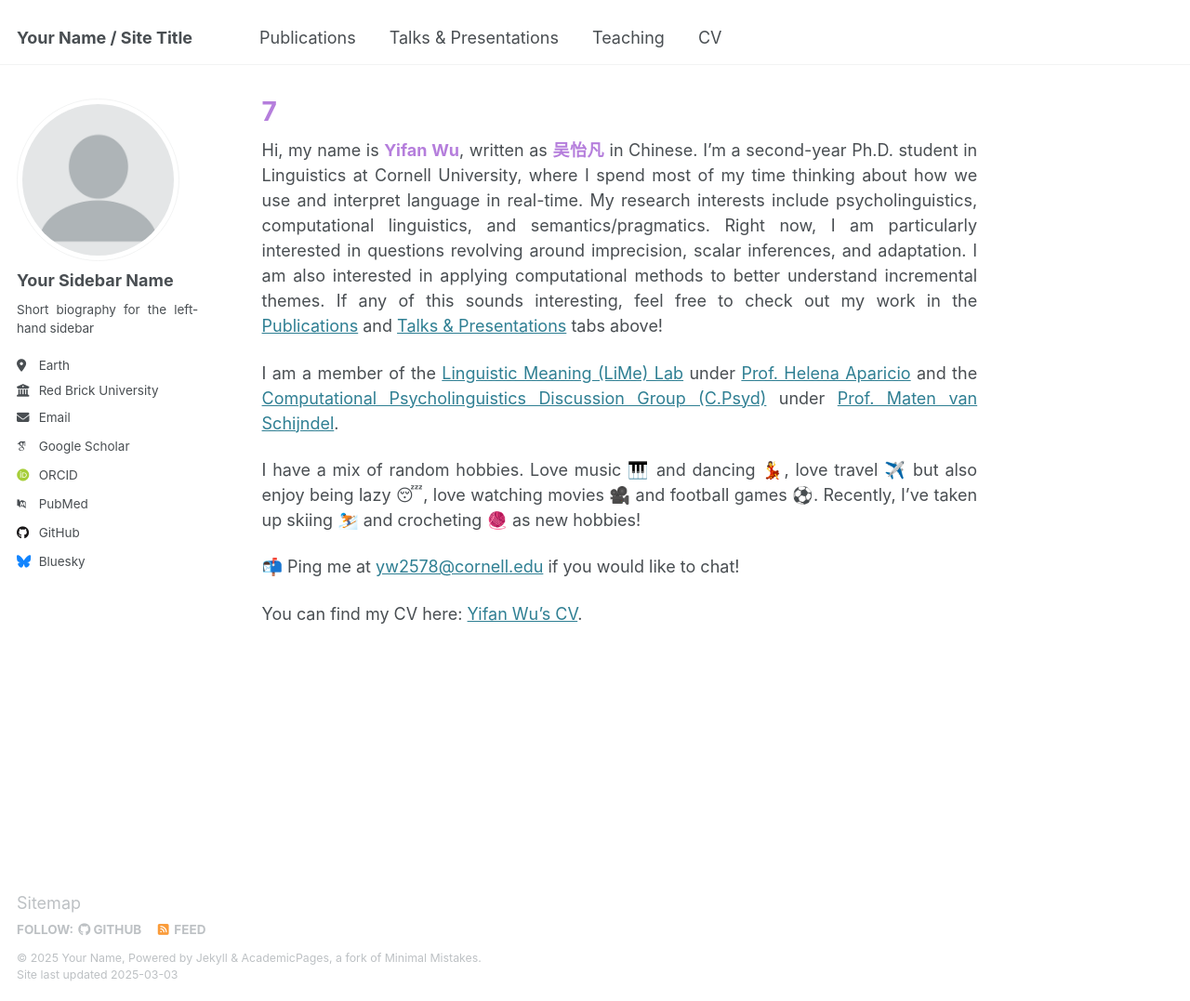
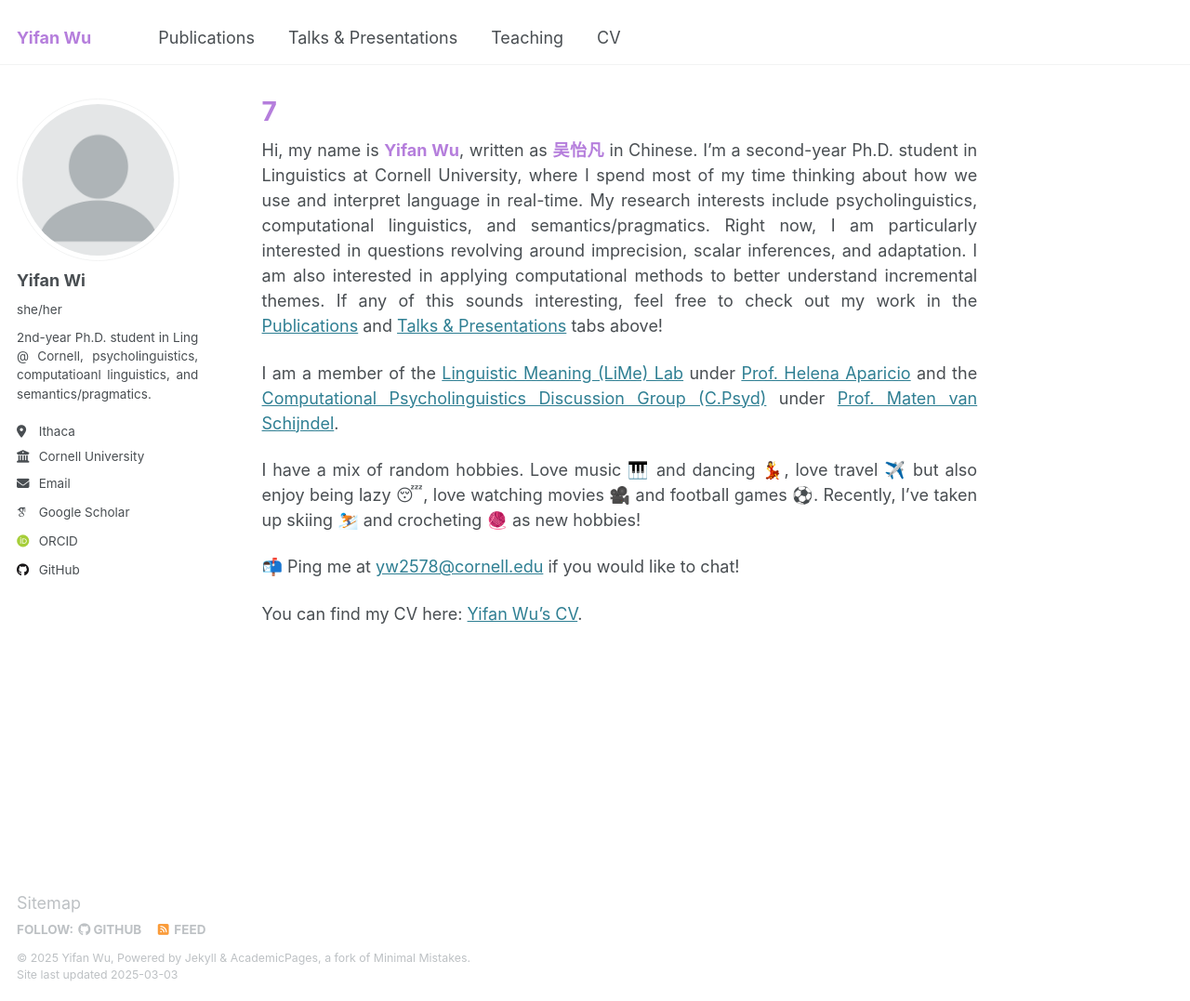
Before and after one commit to lynn-yifanwu-ling/lynn-yifanwu-ling.github.io, a Jekyll site: the page built from _pages/about.md, in a window 1280 px wide and 1077 px high. Shown: the whole window at 93% size. Built offline with Jekyll 4.4.1, drawn with Linux system fonts in a browser that asks for light colours; emoji names are drawn with the system emoji font; some web fonts are replaced.

Commit message:
Update _config.yml

```diff
--- a/_config.yml
+++ b/_config.yml
@@ -9,13 +9,13 @@
 # Basic Site Settings
 locale                   : "en-US"
 site_theme               : "default"
-title                    : "Your Name / Site Title"
+title                    : "<span style='color: #B57EDC;'>Yifan Wu</span>"
 title_separator          : "-"
-name                     : &name "Your Name"
-description              : &description "personal description"
-url                      : https://academicpages.github.io # the base hostname & protocol for your site e.g. "https://[your GitHub username].github.io"
+name                     : &name "Yifan Wu"
+description              : &description "2nd-year Ph.D. student in Ling @ Cornell, psycholinguistics, computatioanl linguistics, and semantics/pragmatics."
+url                      : https://unnamed-r-eina.github.io # the base hostname & protocol for your site e.g. "https://[your GitHub username].github.io"
 baseurl                  : "" # the subpath of your site, e.g. "/blog"
-repository               : "academicpages/academicpages.github.io"
+repository               : "unnamed-r-eina/unnamed-r-eina.github.io"
 
 # Site Author - The following control what appear as part of the author content on the side bar.
 #               If a field is blank the icon and link will not appear, otherwise it will be shown.
@@ -23,21 +23,21 @@ repository               : "academicpages/academicpages.github.io"
 author:
   # Biographic information
   avatar           : "profile.png"
-  name             : "Your Sidebar Name"
-  pronouns         : # example: "she/her"
-  bio              : "Short biography for the left-hand sidebar"
-  location         : "Earth"
-  employer         : "Red Brick University"
+  name             : "Yifan Wi"
+  pronouns         : "she/her"
+  bio              : "2nd-year Ph.D. student in Ling @ Cornell, psycholinguistics, computatioanl linguistics, and semantics/pragmatics."
+  location         : "Ithaca"
+  employer         : "Cornell University"
   uri              : # URL
-  email            : "none@example.org"
+  email            : "yw2578@cornell.edu"
 
   # Academic websites
-  arxiv            : # URL - Update with the correct link to your profile
-  googlescholar    : "https://scholar.google.com/citations?user=PS_CX0AAAAAJ"
+  arxiv            : # URL - Update with the correct link to your profil
   impactstory      : # URL
-  orcid            : "http://orcid.org/yourorcidurl"
+  orcid            : "https://orcid.org/0000-0003-2119-3166"
+  googlescholar    : "https://scholar.google.com/citations?user=t9mgDI8AAAAJ&hl=en&oi=ao"
   semantic         : # URL
-  pubmed           : "https://www.ncbi.nlm.nih.gov/pubmed/?term=john+snow"
+  pubmed           : #"https://www.ncbi.nlm.nih.gov/pubmed/?term=john+snow"
   researchgate     : # URL
   scopus           : # URL
 
@@ -45,12 +45,12 @@ author:
   bitbucket        : # Username - Update with your username on the site
   codepen          : # Username
   dribbble         : # Username
-  github           : "academicpages"
+  github           : "unnamed-r-eina"
   kaggle           : # Username
   stackoverflow    : # User number or user number and name (i.e., use "1" or "1/jeff-atwood")
 
   # Social media
-  bluesky          : "bsky.app" # Replace this with you Bluesky username
+  bluesky          : #"bsky.app" # Replace this with you Bluesky username
   facebook         : # Username
   flickr           : # Username
   foursquare       : # Username
@@ -75,14 +75,14 @@ author:
   youtube          : # Username
   zhihu            : # Username
 
-# Publication Category - The following the list of publication categories and their headings
-publication_category:
-  books:
-    title: 'Books'
-  manuscripts:
-    title: 'Journal Articles'
-  conferences:
-    title: 'Conference Papers'
+# # Publication Category - The following the list of publication categories and their headings
+# publication_category:
+#   books:
+#     title: 'Books'
+#   manuscripts:
+#     title: 'Journal Articles'
+#   conferences:
+#     title: 'Conference Papers'
 
 # Site Settings
 teaser                   :  # filename of teaser fallback teaser image placed in /images/, .e.g. "500x300.png"
```
